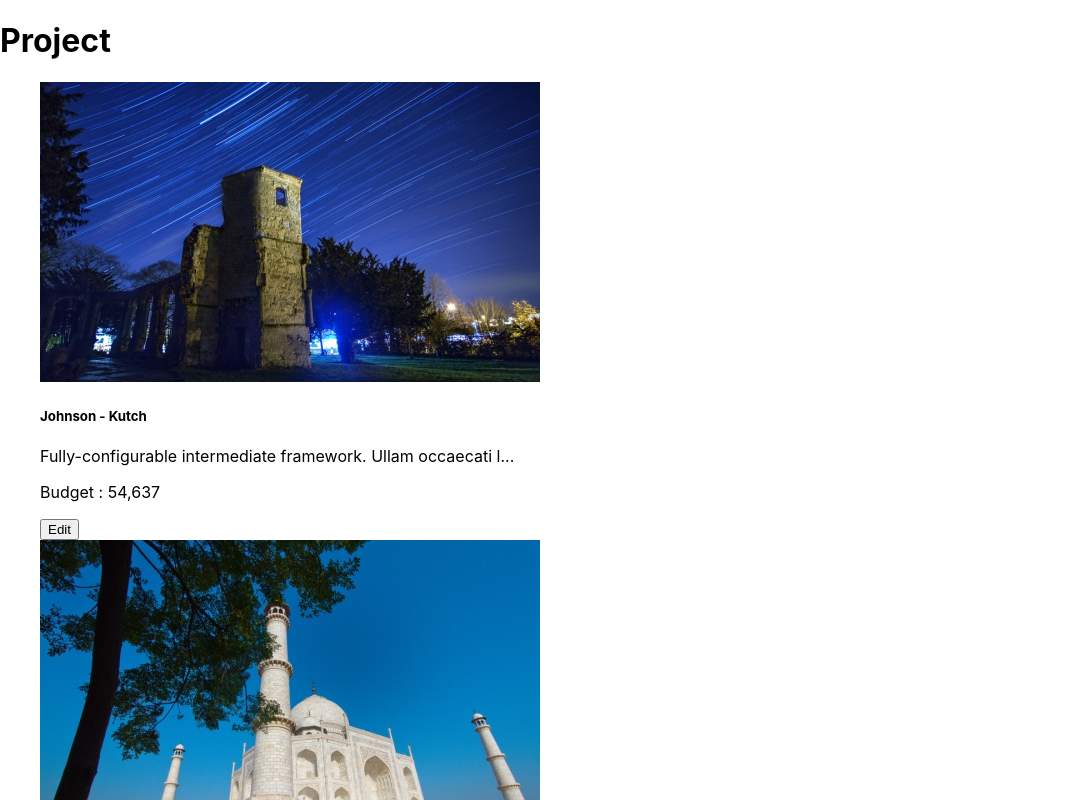
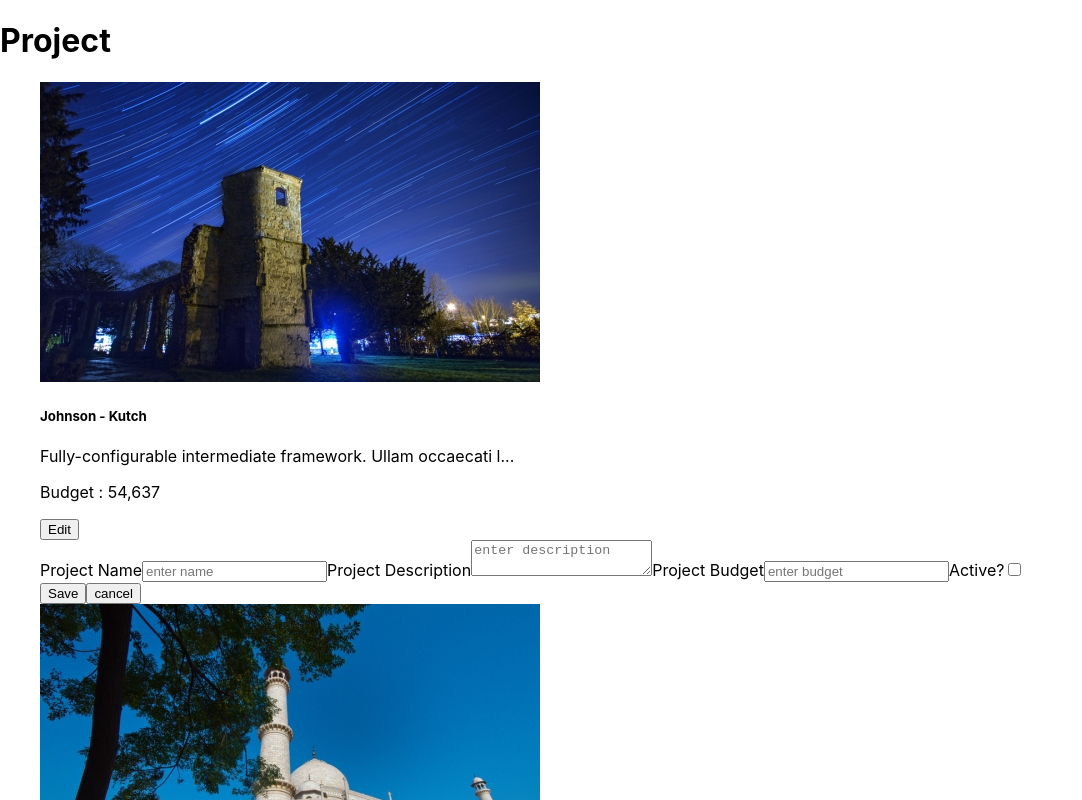
Before and after one commit to hardik311099/ts_react, a React (Create React App) app: page / in a window 1280 px wide. Shown: the top 800 px of the page, without its empty margins (0-1082 px from the left). Built offline with nearby package versions, Linux system fonts and the light colour scheme.

Commit message:
create from

```diff
--- /dev/null
+++ b/src/Components/ProjectFrom.tsx
@@ -0,0 +1,25 @@
+import React from "react";
+
+function ProjectFrom() {
+  return (
+    <form className="input-group vertical">
+      <label htmlFor="name">Project Name</label>
+      <input type="text" name="name" placeholder="enter name" />
+      <label htmlFor="description">Project Description</label>
+      <textarea name="description" placeholder="enter description" />
+      <label htmlFor="budget">Project Budget</label>
+      <input type="number" name="budget" placeholder="enter budget" />
+      <label htmlFor="isActive">Active?</label>
+      <input type="checkbox" name="isActive" />
+      <div className="input-group">
+        <button className="primary bordered medium">Save</button>
+        <span />
+        <button type="button" className="bordered medium">
+          cancel
+        </button>
+      </div>
+    </form>
+  );
+}
+
+export default ProjectFrom;
--- a/src/Components/ProjectList.tsx
+++ b/src/Components/ProjectList.tsx
@@ -1,6 +1,7 @@
 import React from "react";
 import { Project } from "./Project";
 import ProjectCard from "./ProjectCard";
+import ProjectFrom from "./ProjectFrom";
 
 interface ProjectListProps {
   projects: Project[];
@@ -13,6 +14,7 @@ function ProjectList({ projects }: ProjectListProps) {
       {projects.map((project) => (
         <div key={project.id} className="cols-sm">
           <ProjectCard project={project} />
+          <ProjectFrom />
         </div>
       ))}
     </ul>
```
